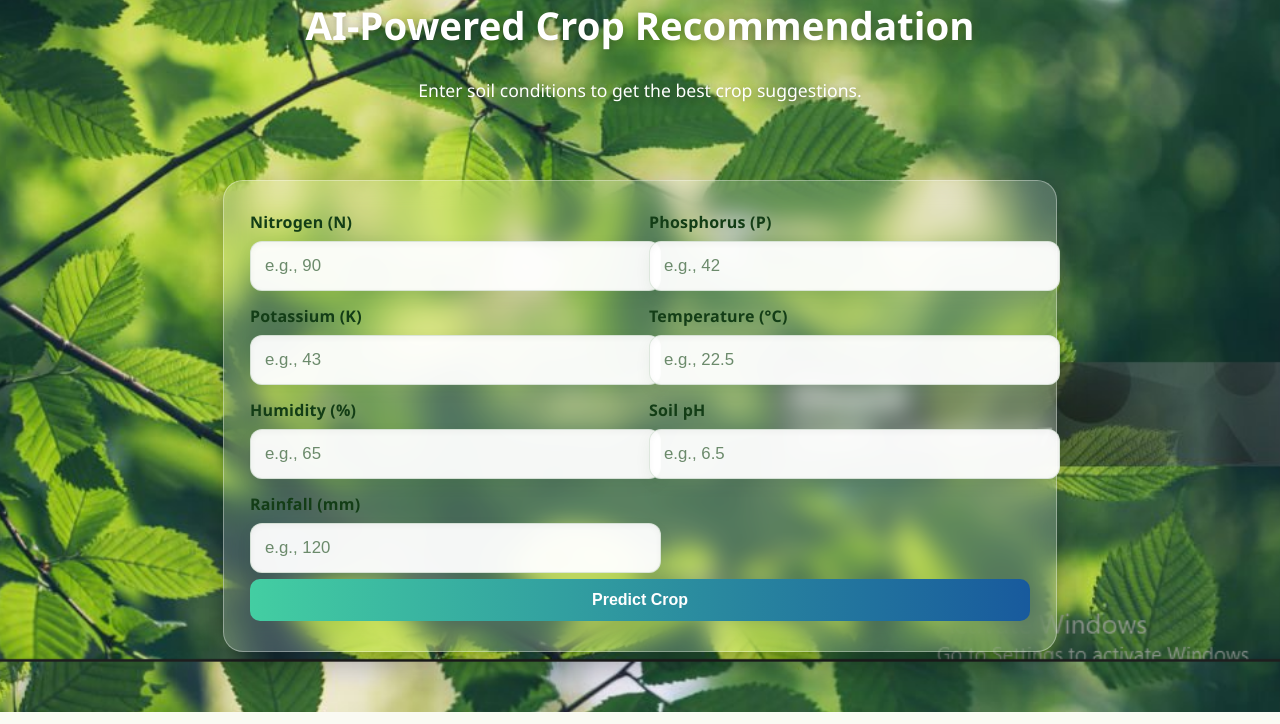
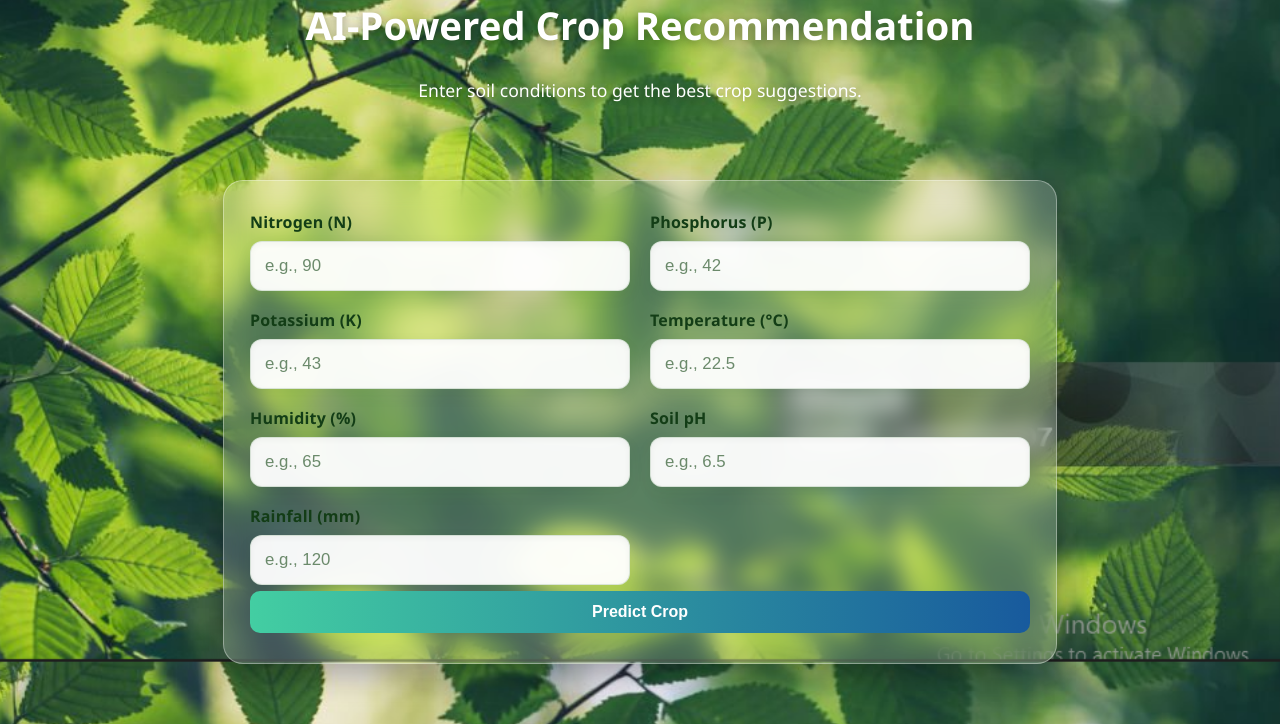
Before and after one commit to chandani004/crop-recommendation, a Flask app: page / in a window 1280 px wide. Shown: the part 141-865 px from the top of the page. Run offline with Flask 3, Linux system fonts and the light colour scheme; parts of the project's set-up code (start-up, migrations or seed data) failed here and were passed over.

Commit message:
Refactor grid layout and adjust input styles

```diff
--- a/static/style.css
+++ b/static/style.css
@@ -63,8 +63,9 @@ body {
 /* Grid layout for inputs */
 .grid {
   display: grid;
-  grid-template-columns: repeat(2, 1fr);
-  gap: 14px 18px;
+  grid-template-columns: repeat(2, minmax(0, 1fr));
+  column-gap: 20px;
+  row-gap: 18px;
 }
 
 @media (max-width: 640px) {
@@ -95,6 +96,7 @@ select,
 textarea {
   width: 100%;
   padding: 14px;
+   box-sizing: border-box;
   border: 1px solid rgba(27,94,32,0.15);
   border-radius: 12px;
   background: rgba(255,255,255,0.95);
```
